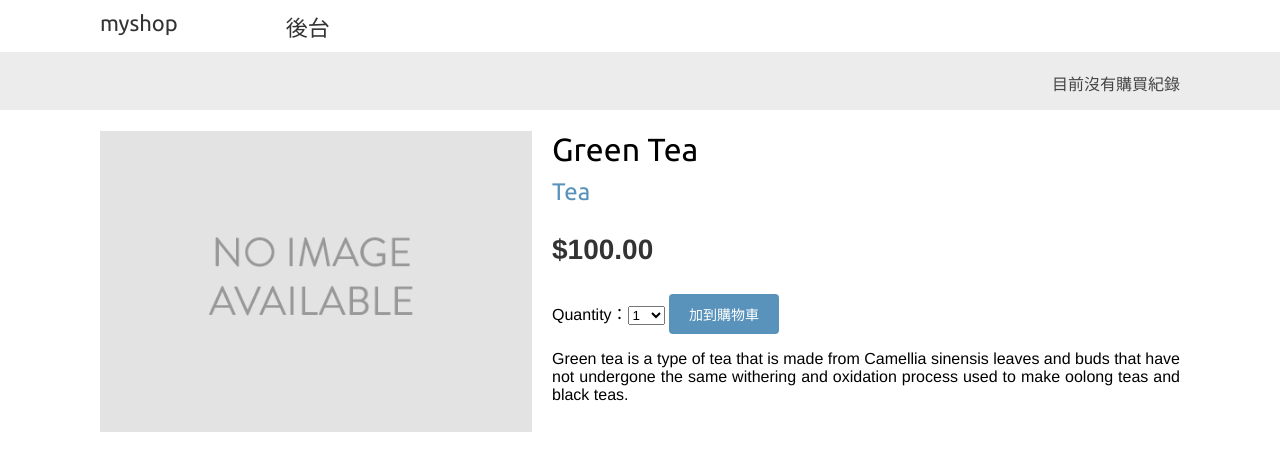
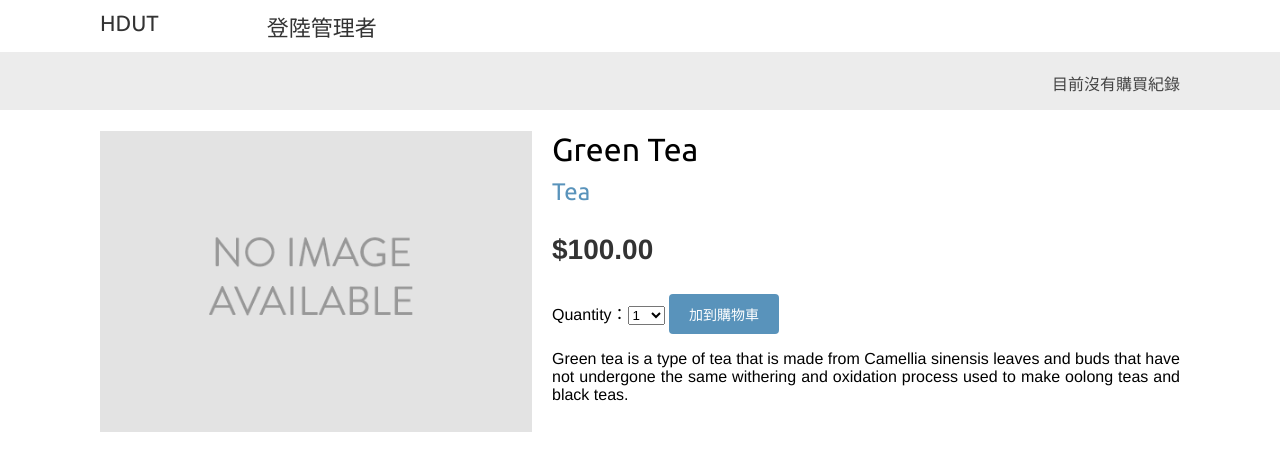
Before and after one commit to softwarejob/Django-my-shop, a Django app: a page that uses myshop/shop/templates/shop/base.html in a window 1280 px wide. Shown: the top 451 px of the page. Run offline with Django 3.2, Linux system fonts and the light colour scheme; data comes from the database, SQL or seed files in the repository; both versions use the stored data as it was after the commit; parts of the project's set-up code (start-up, migrations or seed data) failed here and were passed over.

Commit message:
add requirements.txt

```diff
--- a/myshop/shop/templates/shop/base.html
+++ b/myshop/shop/templates/shop/base.html
@@ -3,13 +3,13 @@
  <html>
  <head>
      <meta charset="utf-8"/>
-     <title>{% block title %}My shop{% endblock %}</title>
+     <title>{% block title %}HDUT{% endblock %}</title>
      <link href="{% static "css/base.css" %}" rel="stylesheet">
  </head>
  <body>
  <div id="header">
-     <a href="/" class="logo">myshop</a>
-	 <a href="/admin" class="logo">後台</a>
+     <a href="/" class="logo">HDUT</a>
+	 <a href="/admin" class="logo">登陸管理者</a>
  </div>
  <div id="subheader">
   <div class="cart">
--- a/requirements.txt
+++ b/requirements.txt
@@ -7,8 +7,10 @@ django-grappelli==2.13.2
 django-mailgun==0.9.1
 django-paypal==1.0.0
 idna==2.8
+mysqlclient==2.0.1
 oauthlib==3.1.0
 Pillow==8.0.1
+PyMySQL==0.10.1
 python3-openid==3.1.0
 pytz==2019.3
 requests==2.22.0
```
Also changed, not shown: myshop/myshop/settings.py (+8 -2 lines), myshop/dataflair.sqlite3 (added), myshop/db.sqlite3, myshop/media/products/2020/11/27/index.jpeg (added).
